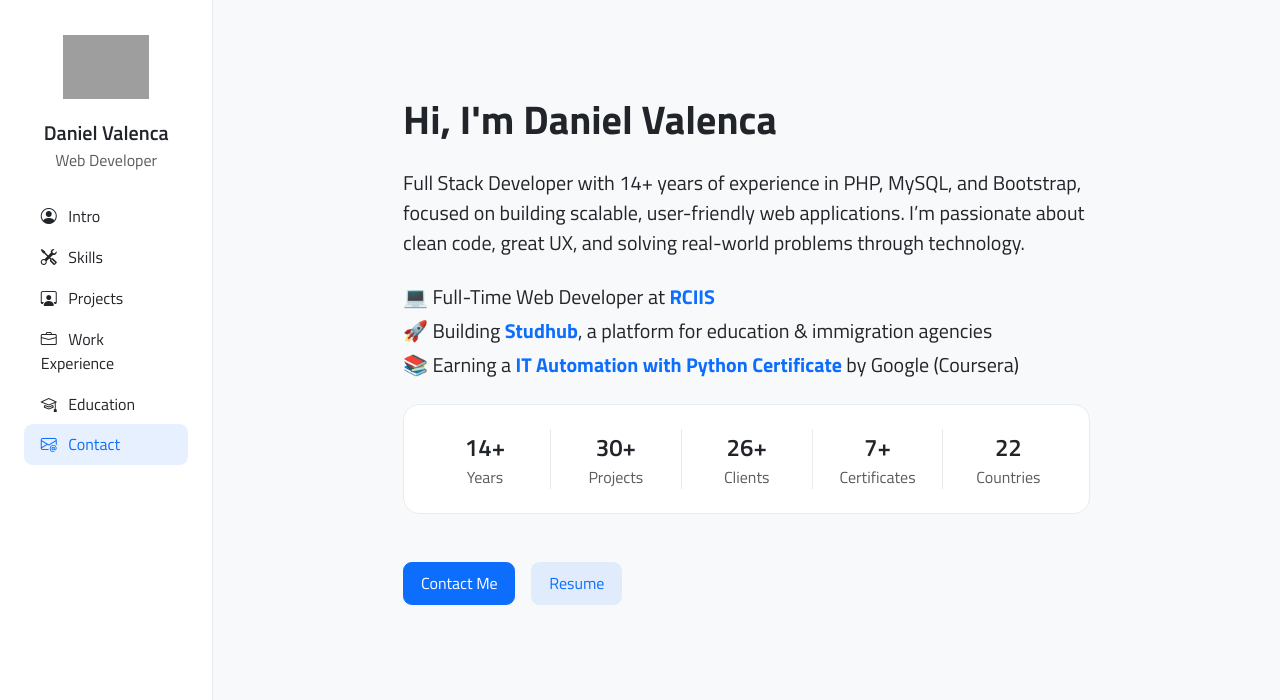
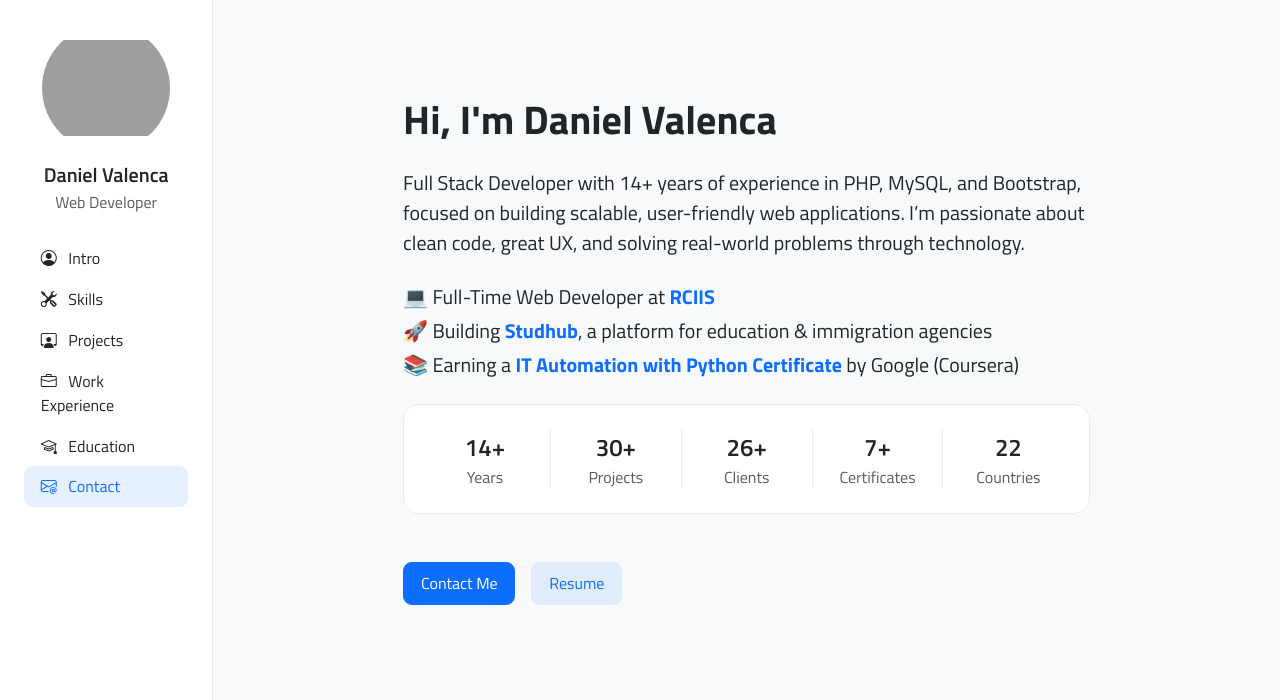
Before and after one commit to danivalenca/danielvalenca, a PHP site: page / in a window 1280 px wide. Shown: the top 700 px of the page. Run offline with PHP 8.4, Linux system fonts and the light colour scheme; some libraries are stand-ins or nearby versions; grey boxes are pictures that could not be loaded.

Commit message:
Add New Avatar

```diff
--- a/public/src/includes/menu.php
+++ b/public/src/includes/menu.php
@@ -1,10 +1,10 @@
 <div class="flex-grow-1 overflow-auto p-4">
 
     <div class="text-center">
-        <img src="https://cdn-icons-png.flaticon.com/128/1999/1999625.png"
-             alt="Daniel Valenca"
-             class="object-fit-contain"
-             style="width: 86px; height: 86px;">
+        <img src="img/avatar-3.jpg"
+        alt="Daniel Valenca"
+        class="mw-100 mh-100 rounded-circle object-fit-contain"
+        style="width: 128px; height: 128px;">
         <p class="fs-5 fw-semibold mt-2">Daniel Valenca</p>
         <p class="text-body-secondary">Web Developer</p>
     </div>
```
Also changed, not shown: public/img/avatar.jpg (added).
